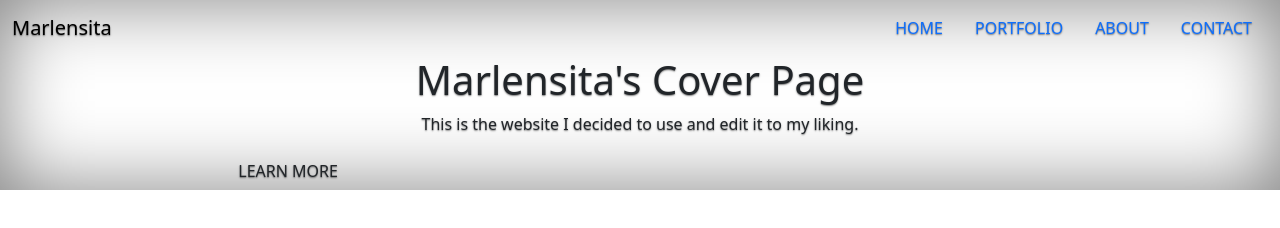
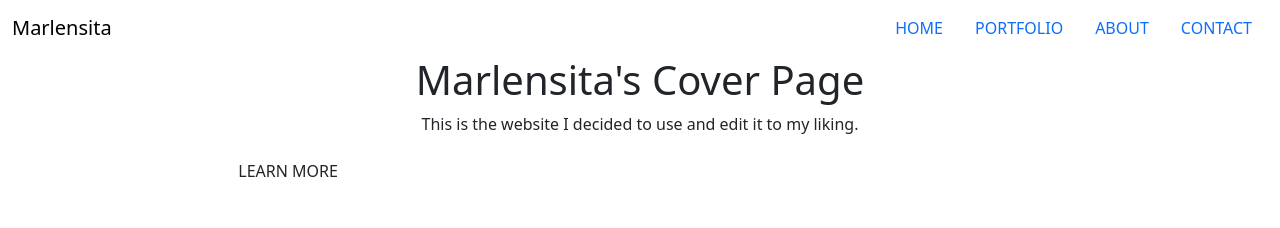
Before and after one commit to LiamAnderson1022/my-website, a plain HTML site: page bootstrap-5.3.2-dist/index.html in a window 1280 px wide. Drawn offline with Linux system fonts and the light colour scheme; files that its build step writes are made by us from their sources.

Commit message:
changing link

```diff
--- a/bootstrap-5.3.2-dist/index.html
+++ b/bootstrap-5.3.2-dist/index.html
@@ -8,7 +8,7 @@
 	</title>
 	<link rel="stylesheet" type="text/css" href="css/bootstrap.min.css" />
 	<link href="https://fonts.googleapis.com/css?family=Raleway&display=swap" rel="stylesheet" />
-	<link rel="stylesheet" type="text/css" href="css/cover.css" />
+	<link rel="stylesheet" type="text/css" href="css/breadcrumbs.css" />
 </head>
 <body>
 	<div class="container-fluid banner">
```
